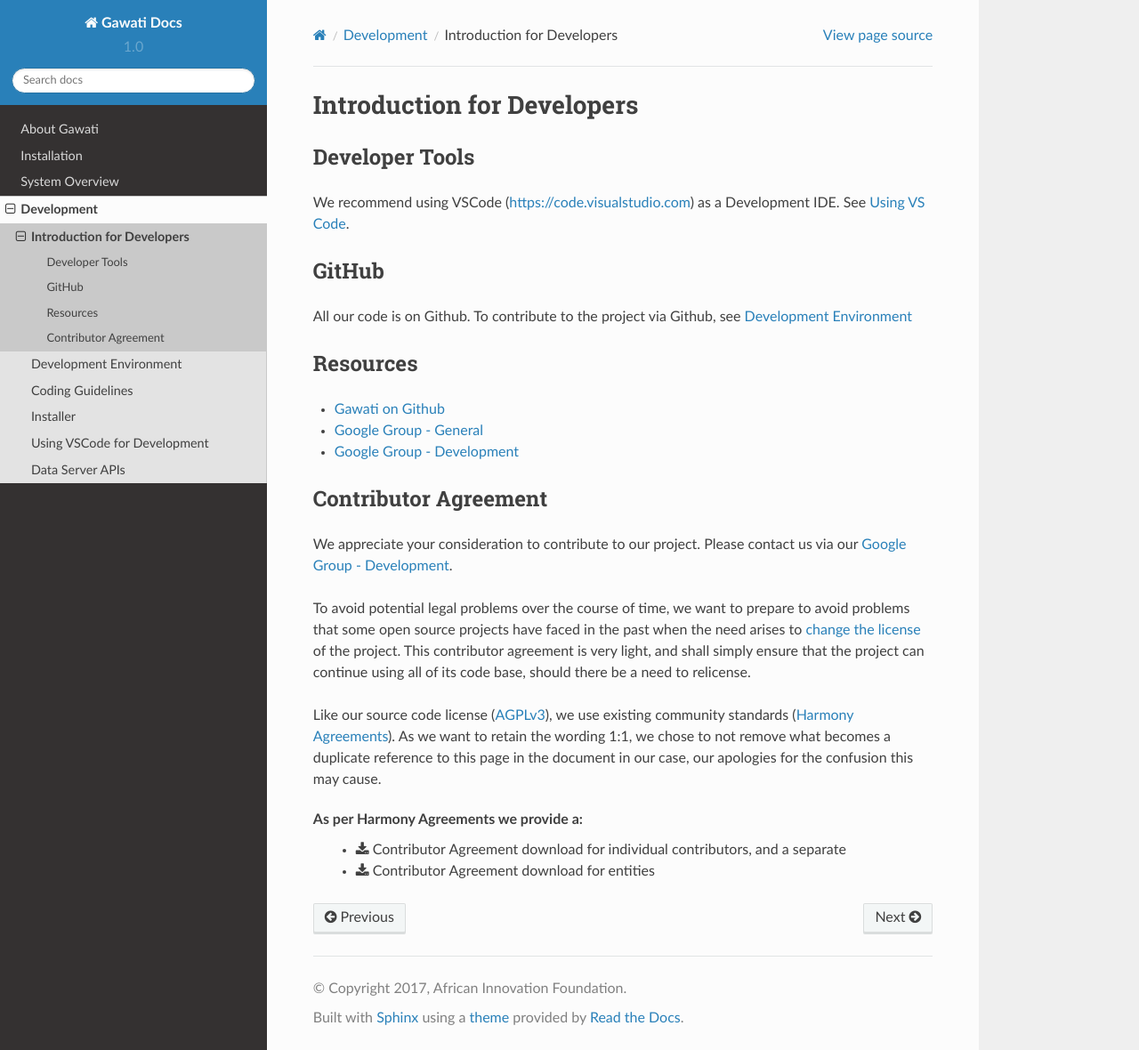
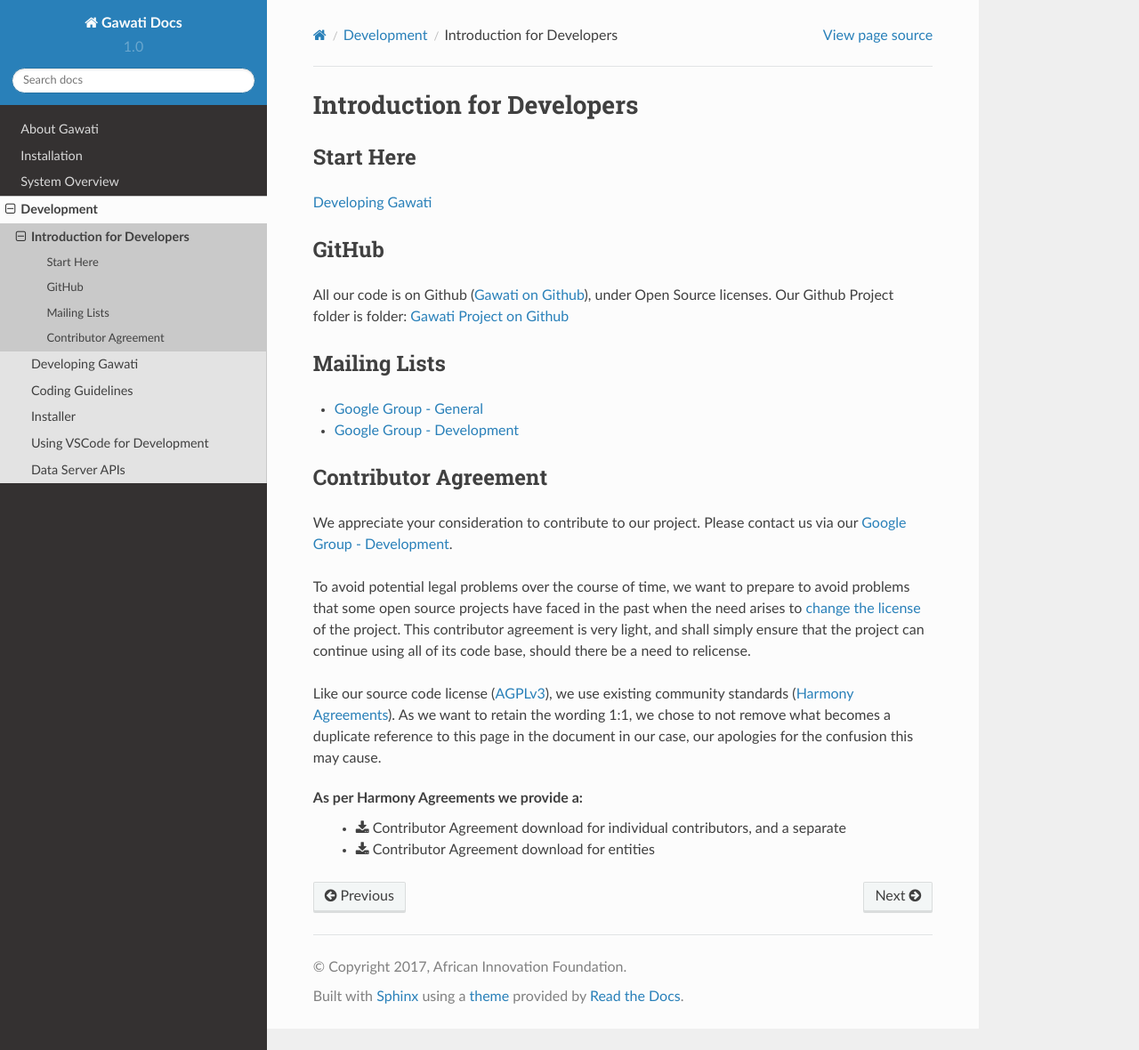
Before and after one commit to gawati/gawati-docs, a Sphinx documentation site: the page built from docs/source/development/developer-intro.rst, in a window 1280 px wide and 1180 px high. Shown: the whole window at 89% size. Built offline with Sphinx 7.4.7 and the Read the Docs theme 2.0.0, drawn with Linux system fonts in a browser that asks for light colours.

Commit message:
Some restructuring of dev folder

```diff
--- a/docs/source/development/dev-env.rst
+++ b/docs/source/development/dev-env.rst
@@ -1,6 +1,6 @@
-#######################
-Development Environment
-#######################
+#################
+Developing Gawati
+#################
 
 ************
 Introduction
--- a/docs/source/development/developer-intro.rst
+++ b/docs/source/development/developer-intro.rst
@@ -1,22 +1,18 @@
 Introduction for Developers
 ###########################
 
-Developer Tools
-***************
-
-We recommend using VSCode (https://code.visualstudio.com) as a Development IDE.
-See :doc:`Using VS Code <./using-vscode>`.
+Start Here
+**********
+:doc:`Developing Gawati <./dev-env>`
 
 GitHub
 ******
 
-All our code is on Github. To contribute to the project via Github, see :doc:`Development Environment <./dev-env>`
+All our code is on Github (`Gawati on Github`_), under Open Source licenses. Our Github Project folder is folder: `Gawati Project on Github`_
 
+Mailing Lists
+*************
 
-Resources
-*********
-
-- `Gawati on Github`_
 - `Google Group - General`_
 - `Google Group - Development`_
 
@@ -39,6 +35,7 @@ As per Harmony Agreements we provide a:
 
 
 .. _Gawati on Github: https://github.com/gawati/gawati.github.io/
+.. _Gawati Project on Github: https://github.com/gawati/
 .. _Google Group - General: https://groups.google.com/forum/#!forum/gawati/
 .. _Google Group - Development: https://groups.google.com/forum/#!forum/gawati-dev/
 .. _change the license: https://en.wikipedia.org/wiki/License_compatibility#Re-licensing_for_compatibility
```
